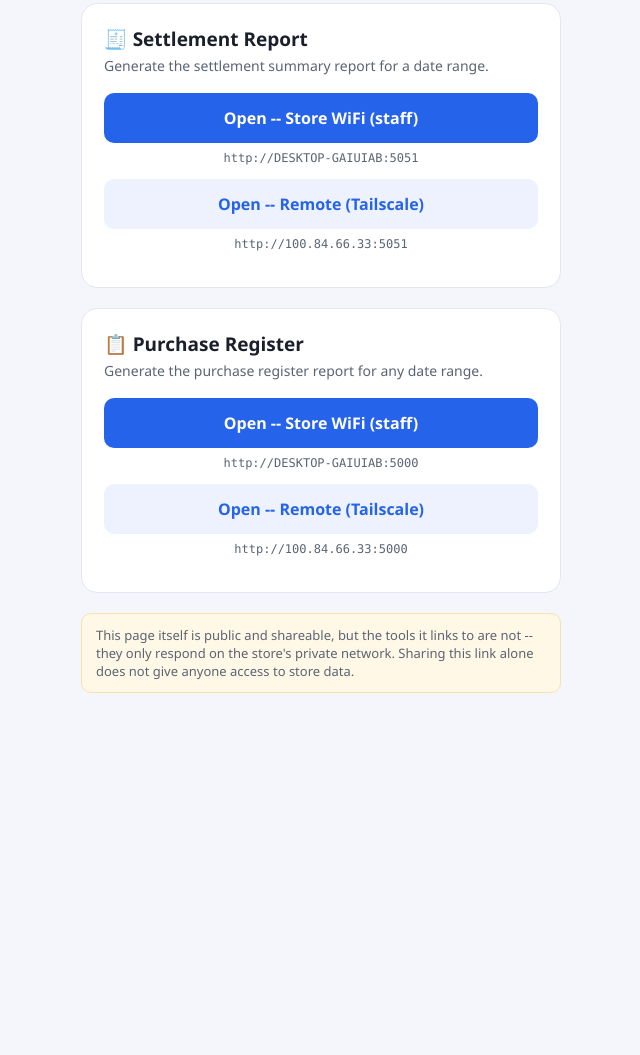
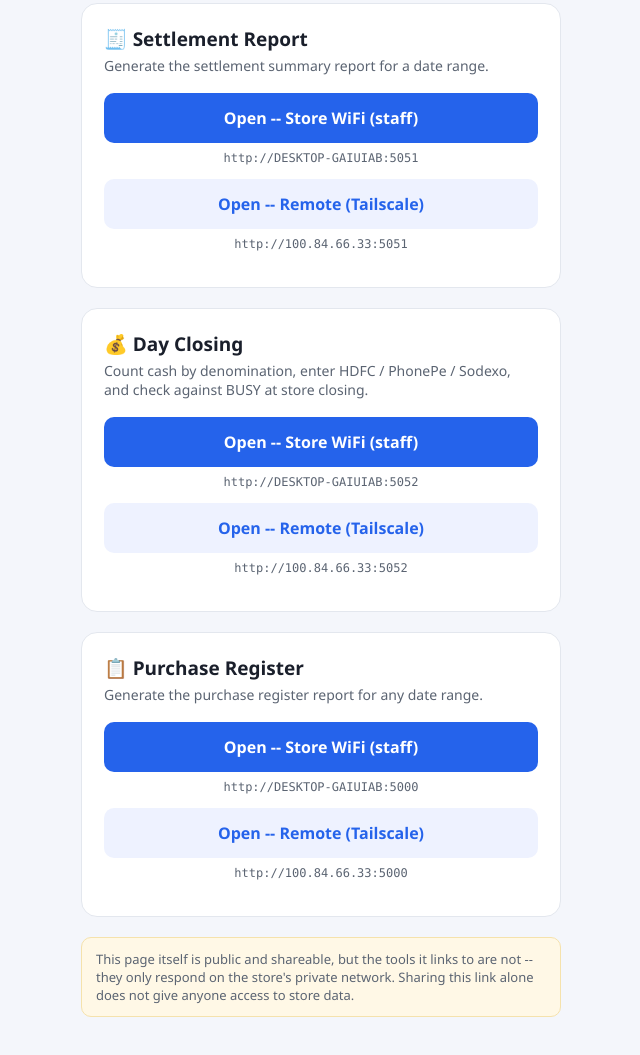
Before and after one commit to smworkassistance/store-tools-launcher, a plain HTML site: page index.html in a window 1280 px wide. Shown: the part 461-1516 px from the top of the page, without its empty margins (319-959 px from the left). Before the commit the page ends 1214 px from the top, so only its background shows below. Drawn offline with Linux system fonts and the light colour scheme.

Commit message:
Add Day Closing link to the launcher page
Co-Authored-By: Claude Sonnet 5.5 <noreply@anthropic.com>

```diff
--- a/index.html
+++ b/index.html
@@ -54,6 +54,15 @@
   </div>
 
   <div class="tool">
+    <h2>💰 Day Closing</h2>
+    <p class="desc">Count cash by denomination, enter HDFC / PhonePe / Sodexo, and check against BUSY at store closing.</p>
+    <a class="btn" href="http://DESKTOP-GAIUIAB:5052" target="_blank">Open -- Store WiFi (staff)</a>
+    <div class="ref">http://DESKTOP-GAIUIAB:5052</div>
+    <a class="btn secondary" href="http://100.84.66.33:5052" target="_blank">Open -- Remote (Tailscale)</a>
+    <div class="ref">http://100.84.66.33:5052</div>
+  </div>
+
+  <div class="tool">
     <h2>📋 Purchase Register</h2>
     <p class="desc">Generate the purchase register report for any date range.</p>
     <a class="btn" href="http://DESKTOP-GAIUIAB:5000" target="_blank">Open -- Store WiFi (staff)</a>
```
